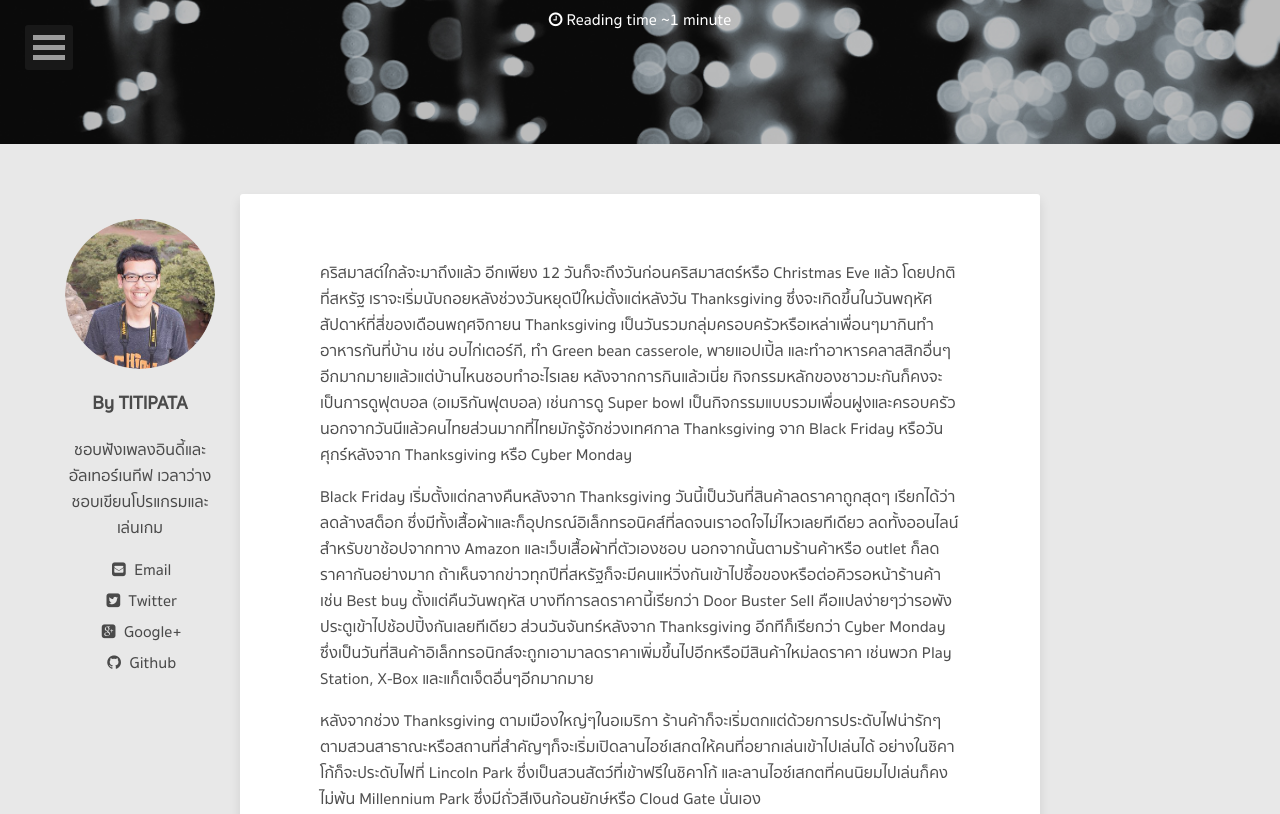
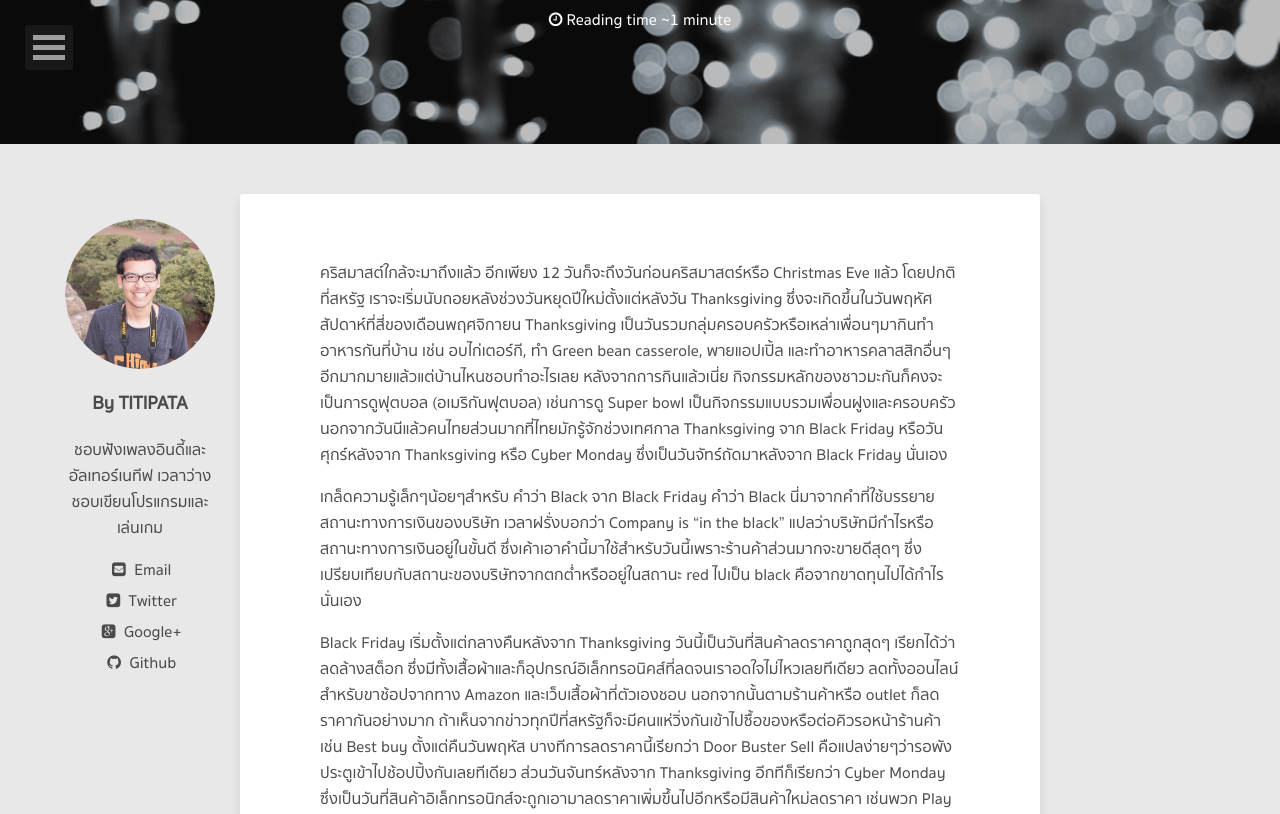
Before and after one commit to tupleblog/tupleblog.github.io, a Jekyll site: the page built from _posts/2015-12-13-book-music.md, in a window 1280 px wide and 900 px high, scrolled down 256 px, cut to the strip 0-814 px from the top of the window. Built offline with Jekyll 4.4.1, drawn with Linux system fonts in a browser that asks for light colours; nearby versions of some CDN libraries; comment, search, counter and statistics services are not loaded; some of the changed text lies outside the part shown.

Commit message:
Add Black Friday facts

```diff
--- a/_posts/2015-12-13-book-music.md
+++ b/_posts/2015-12-13-book-music.md
@@ -9,9 +9,10 @@
 comments: true
 ---
 
+คริสมาสต์ใกล้จะมาถึงแล้ว อีกเพียง 12 วันก็จะถึงวันก่อนคริสมาสตร์หรือ Christmas Eve แล้ว โดยปกติที่สหรัฐ เราจะเริ่มนับถอยหลังช่วงวันหยุดปีใหม่ตั้งแต่หลังวัน Thanksgiving ซึ่งจะเกิดขึ้นในวันพฤหัศสัปดาห์ที่สี่ของเดือนพฤศจิกายน
+Thanksgiving เป็นวันรวมกลุ่มครอบครัวหรือเหล่าเพื่อนๆมากินทำอาหารกันที่บ้าน เช่น อบไก่เตอร์กี, ทำ Green bean casserole, พายแอปเปิ้ล และทำอาหารคลาสสิกอื่นๆอีกมากมายแล้วแต่บ้านไหนชอบทำอะไรเลย หลังจากการกินแล้วเนี่ย กิจกรรมหลักของชาวมะกันก็คงจะเป็นการดูฟุตบอล (อเมริกันฟุตบอล) เช่นการดู Super bowl เป็นกิจกรรมแบบรวมเพื่อนฝูงและครอบครัว นอกจากวันนีแล้วคนไทยส่วนมากที่ไทยมักรู้จักช่วงเทศกาล Thanksgiving จาก Black Friday หรือวันศุกร์หลังจาก Thanksgiving หรือ Cyber Monday ซึ่งเป็นวันจัทร์ถัดมาหลังจาก Black Friday นั่นเอง
 
-คริสมาสต์ใกล้จะมาถึงแล้ว อีกเพียง 12 วันก็จะถึงวันก่อนคริสมาสตร์หรือ Christmas Eve แล้ว โดยปกติที่สหรัฐ เราจะเริ่มนับถอยหลังช่วงวันหยุดปีใหม่ตั้งแต่หลังวัน Thanksgiving ซึ่งจะเกิดขึ้นในวันพฤหัศสัปดาห์ที่สี่ของเดือนพฤศจิกายน
-Thanksgiving เป็นวันรวมกลุ่มครอบครัวหรือเหล่าเพื่อนๆมากินทำอาหารกันที่บ้าน เช่น อบไก่เตอร์กี, ทำ Green bean casserole, พายแอปเปิ้ล และทำอาหารคลาสสิกอื่นๆอีกมากมายแล้วแต่บ้านไหนชอบทำอะไรเลย หลังจากการกินแล้วเนี่ย กิจกรรมหลักของชาวมะกันก็คงจะเป็นการดูฟุตบอล (อเมริกันฟุตบอล) เช่นการดู Super bowl เป็นกิจกรรมแบบรวมเพื่อนฝูงและครอบครัว นอกจากวันนีแล้วคนไทยส่วนมากที่ไทยมักรู้จักช่วงเทศกาล Thanksgiving จาก Black Friday หรือวันศุกร์หลังจาก Thanksgiving หรือ Cyber Monday
+เกล็ดความรู้เล็กๆน้อยๆสำหรับ คำว่า Black จาก Black Friday คำว่า Black นี่มาจากคำที่ใช้บรรยายสถานะทางการเงินของบริษัท เวลาฝรั่งบอกว่า Company is "in the black" แปลว่าบริษัทมีกำไรหรือสถานะทางการเงินอยู่ในขั้นดี ซึ่งเค้าเอาคำนี้มาใช้สำหรับวันนี้เพราะร้านค้าส่วนมากจะขายดีสุดๆ ซึ่งเปรียบเทียบกับสถานะของบริษัทจากตกต่ำหรืออยู่ในสถานะ red ไปเป็น black คือจากขาดทุนไปได้กำไรนั่นเอง
 
 
 Black Friday เริ่มตั้งแต่กลางคืนหลังจาก Thanksgiving วันนี้เป็นวันที่สินค้าลดราคาถูกสุดๆ เรียกได้ว่าลดล้างสต็อก ซึ่งมีทั้งเสื้อผ้าและก็อุปกรณ์อิเล็กทรอนิคส์ที่ลดจนเราอดใจไม่ไหวเลยทีเดียว ลดทั้งออนไลน์สำหรับขาช้อปจากทาง Amazon และเว็บเสื้อผ้าที่ตัวเองชอบ นอกจากนั้นตามร้านค้าหรือ outlet ก็ลดราคากันอย่างมาก ถ้าเห็นจากข่าวทุกปีท่ีสหรัฐก็จะมีคนแห่วิ่งกันเข้าไปซื้อของหรือต่อคิวรอหน้าร้านค้าเช่น Best buy ตั้งแต่คืนวันพฤหัส บางทีการลดราคานี้เรียกว่า Door Buster Sell คือแปลง่ายๆว่ารอพังประตูเข้าไปช้อปปิ้งกันเลยทีเดียว ส่วนวันจันทร์หลังจาก Thanksgiving อีกทีก็เรียกว่า Cyber Monday ซึ่งเป็นวันที่สินค้าอิเล็กทรอนิกส์จะถูกเอามาลดราคาเพิ่มขึ้นไปอีกหรือมีสินค้าใหม่ลดราคา เช่นพวก Play Station, X-Box และแก็ตเจ็ตอื่นๆอีกมากมาย
@@ -53,3 +54,8 @@
 ## หนังสือแนะนำ
 
 สำหรับคนที่อยู่บ้านไม่ได้มีแพลนออกไปไหนช่วงปีใหม่ ลองซื้อหนังสือหรือ e-book มาอ่าน เราพึ่งอ่านสองเล่มนี้ไป: Fangirl เขียนโดย Rainbow Rowell หรือถ้าใครที่ชอบแนว geek หรือ science fiction หน่อย ลองอ่าน Ready Player One เขียนโดย Ernest Cline เล่มนี้เจ๋งมากๆแนะนำให้อ่านสุดๆ
+
+
+## มุกทิ้งท้าย
+
+<b>มุกวันนี้จากเพื่อนไอร์แลนด์</b>: เวลาคนไอร์แลนด์พูดว่า It's a good crack แปลว่า It's fun (แต่ crack ในอเมริกาคือโคเคน)
```
